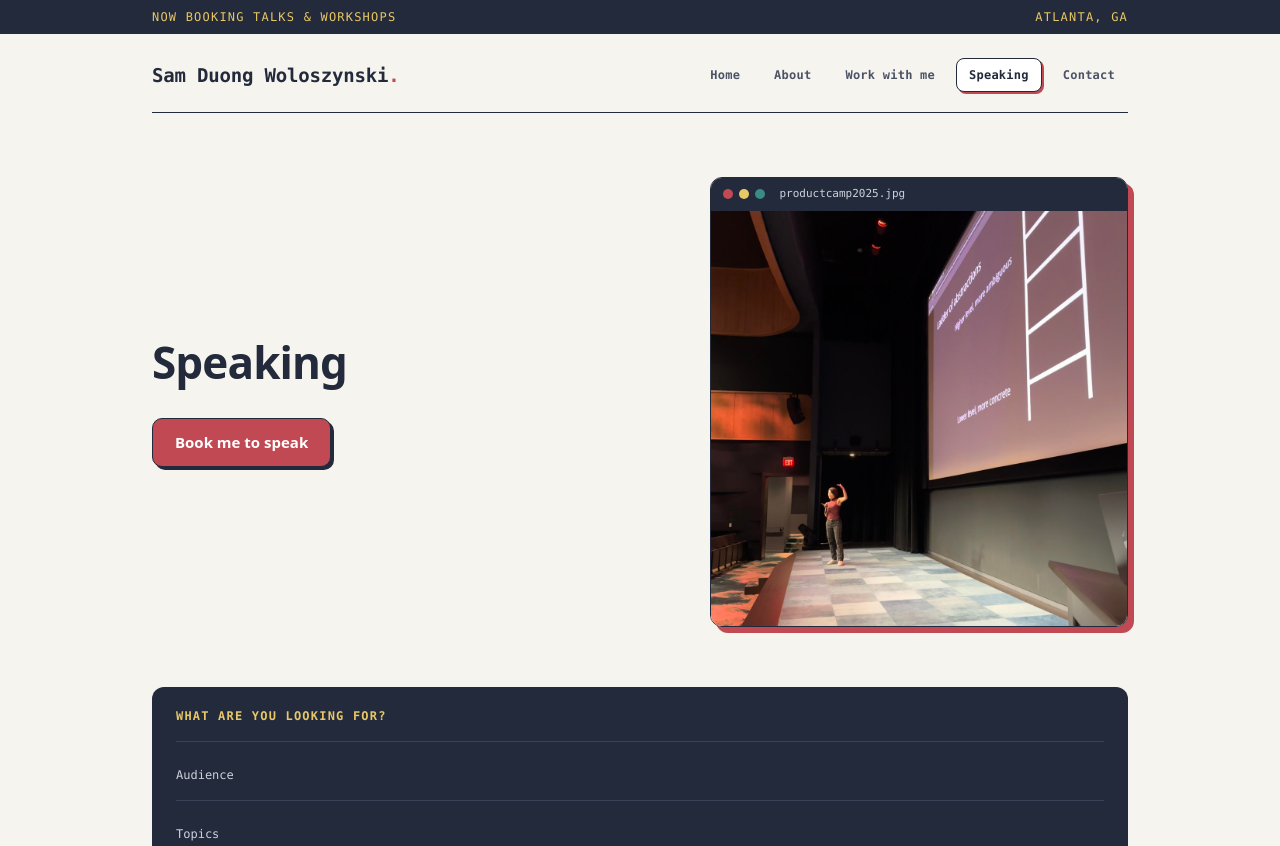
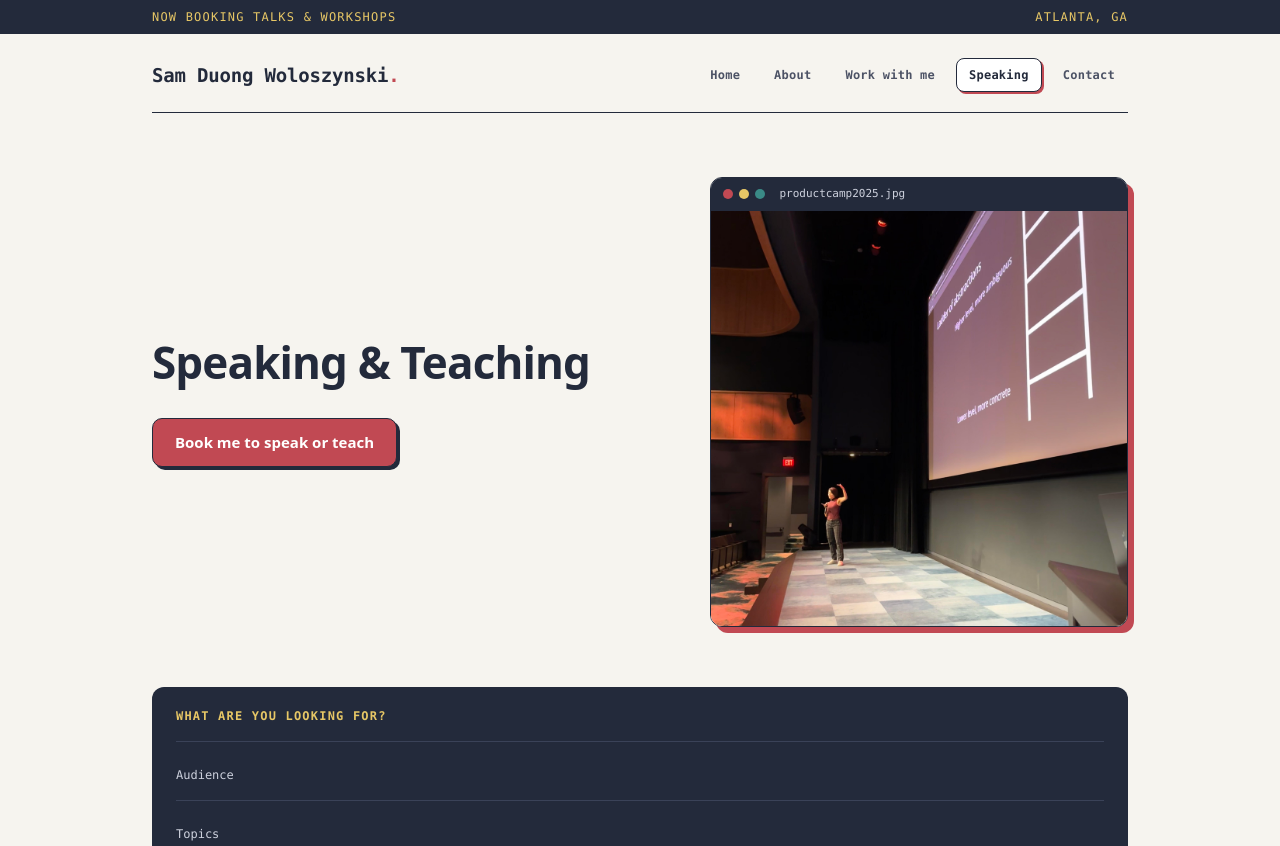
Before and after one commit to swoloszynski/samdw-website, a plain HTML site: page speaking.html in a window 1280 px wide. Shown: the top 846 px of the page. Drawn offline with Linux system fonts and the light colour scheme.

Commit message:
Add dance and art teaching to speaking page and retitle it Speaking & Teaching
Co-Authored-By: Claude Opus 5.5 <noreply@anthropic.com>

```diff
--- a/speaking.html
+++ b/speaking.html
@@ -3,8 +3,8 @@
 <head>
 <meta charset="utf-8">
 <meta name="viewport" content="width=device-width, initial-scale=1">
-<title>Speaking - Sam Duong Woloszynski</title>
-<meta name="description" content="Talks and workshops by Sam Duong Woloszynski on power, consent, repair, and how product teams work.">
+<title>Speaking &amp; Teaching - Sam Duong Woloszynski</title>
+<meta name="description" content="Talks, workshops, and classes by Sam Duong Woloszynski on power, consent, repair, and how product teams work.">
 <link rel="stylesheet" href="styles.css?v=6">
 <script src="https://cdnjs.cloudflare.com/ajax/libs/js-yaml/4.1.0/js-yaml.min.js"></script>
 </head>
@@ -24,10 +24,10 @@
 
   <section class="hero">
     <div class="hero-copy">
-      <h1 class="h1">Speaking</h1>
+      <h1 class="h1">Speaking &amp; Teaching</h1>
       <p class="lead" id="intro"></p>
       <div class="btn-row">
-        <a class="btn btn-primary" id="booking" href="contact.html">Book me to speak</a>
+        <a class="btn btn-primary" id="booking" href="contact.html">Book me to speak or teach</a>
       </div>
     </div>
     <div class="hero-media">
```
Also changed, not shown: 1 other file.
